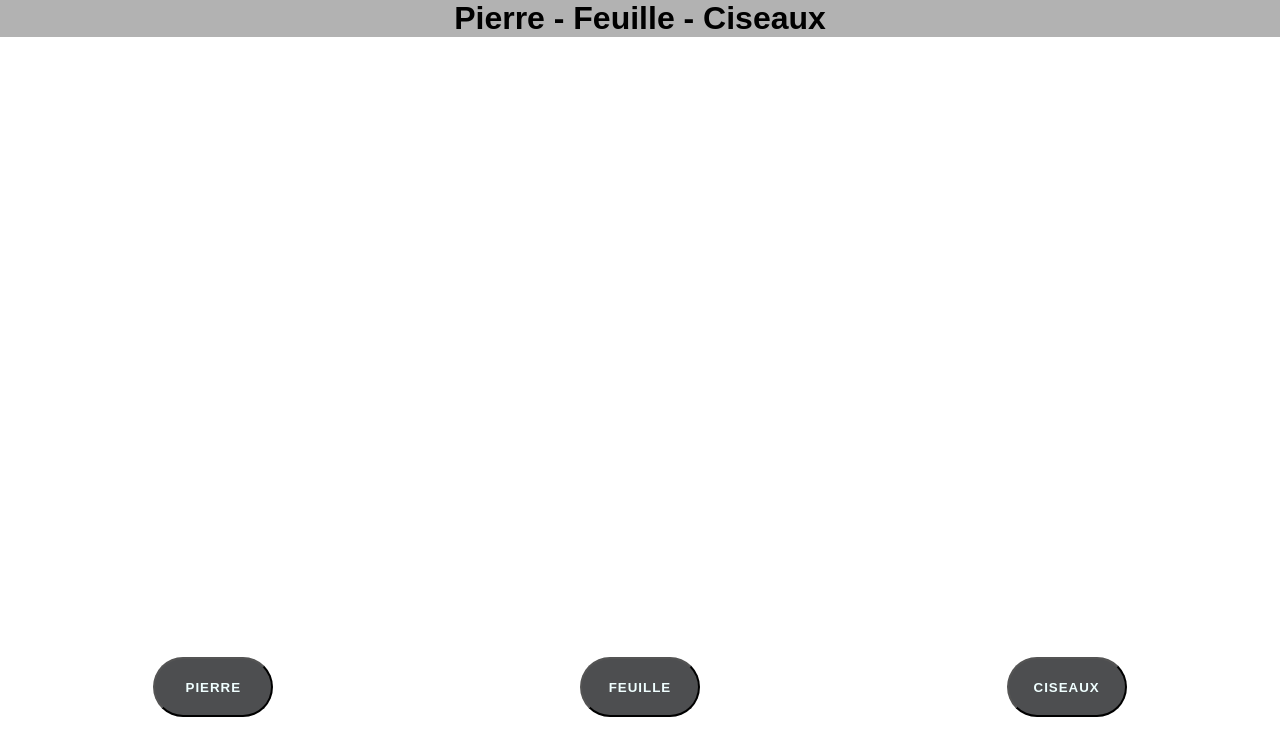
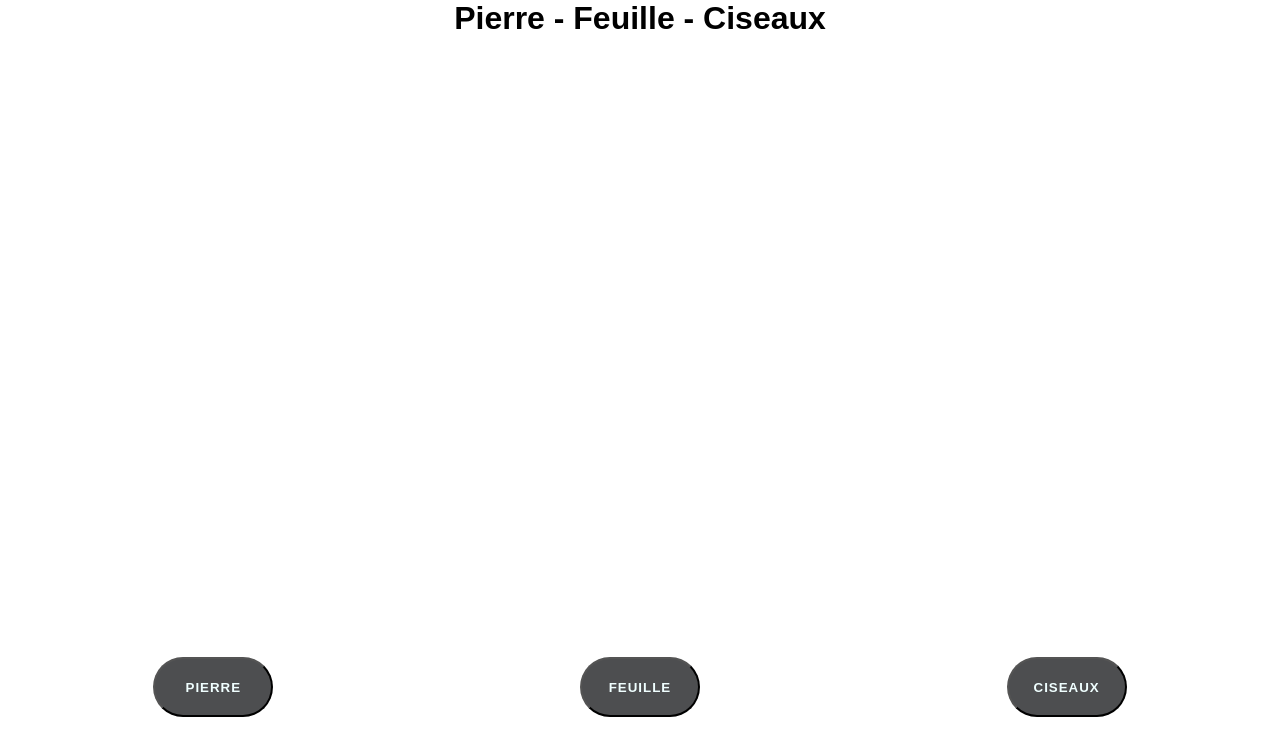
Before and after one commit to 2Bid/PierreFeuilleCiseaux, a plain HTML site: page index.html in a window 1280 px wide. Drawn offline with nearby package versions, Linux system fonts and the light colour scheme.

Commit message:
Update styles.css

```diff
--- a/styles.css
+++ b/styles.css
@@ -2,13 +2,12 @@
 *{
     margin: 0;
     padding: 0;
-    font-family: sans-serif;
+    font-family: Arial, sans-serif;
 }
 
 
 #titre {
     text-align: center;
-    background: rgba(0, 0, 0, 0.3);
 }
 
 /* BTN */
```
